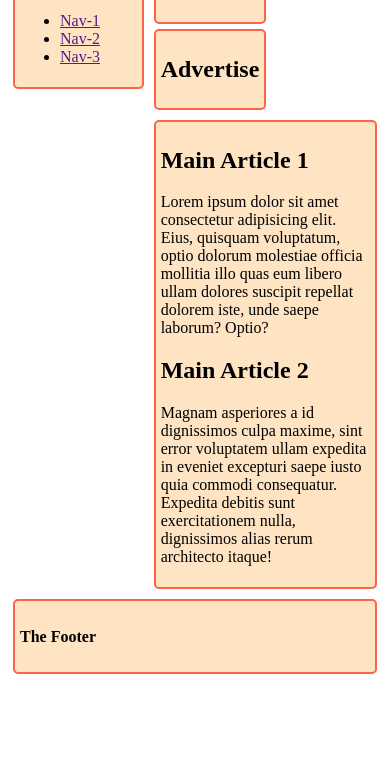
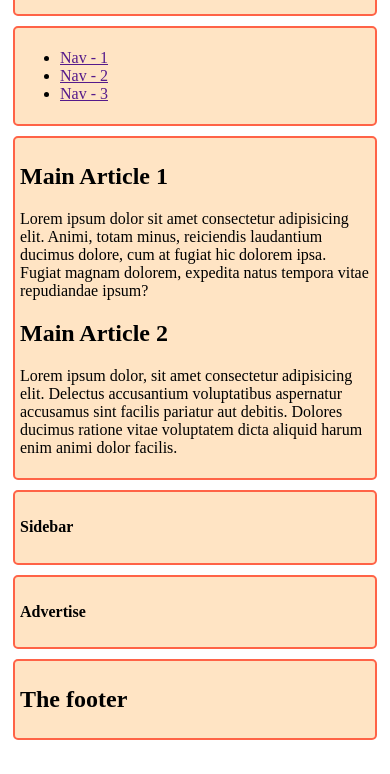
Before and after one commit to impressivecoder01/class-4-9_4-, a plain HTML site: page index.html in a window 390 px wide. Shown: the part 70-844 px from the top of the page. Drawn offline with Linux system fonts and the light colour scheme.

Commit message:
main by ph

```diff
--- a/index.html
+++ b/index.html
@@ -7,36 +7,36 @@
     <link rel="stylesheet" href="style/style.css">
 </head>
 <body class="container">
-    <header>
-        <h2 class="header"> The header</h2>
-        <nav class="nav">
-            <ul>
-            <li><a href="">Nav-1</a></li>
-            <li><a href="">Nav-2</a></li>
-            <li><a href="">Nav-3</a></li>
-            </ul>
-        </nav>
+    <header class="header">
+        <h3>The Header</h3>
     </header>
+    <nav class="nav">
+        <ul>
+            <li><a href="">Nav - 1</a></li>
+            <li><a href="">Nav - 2</a></li>
+            <li><a href="">Nav - 3</a></li>
+        </ul>
+    </nav>
     <main class="main">
         <article>
             <h2>Main Article 1</h2>
-            <p>Lorem ipsum dolor sit amet consectetur adipisicing elit. Eius, quisquam voluptatum, optio dolorum molestiae officia mollitia illo quas eum libero ullam dolores suscipit repellat dolorem iste, unde saepe laborum? Optio?</p>
+            <p>Lorem ipsum dolor sit amet consectetur adipisicing elit. Animi, totam minus, reiciendis laudantium ducimus dolore, cum at fugiat hic dolorem ipsa. Fugiat magnam dolorem, expedita natus tempora vitae repudiandae ipsum?</p>
         </article>
         <article>
             <h2>Main Article 2</h2>
-            <p>Magnam asperiores a id dignissimos culpa maxime, sint error voluptatem ullam expedita in eveniet excepturi saepe iusto quia commodi consequatur. Expedita debitis sunt exercitationem nulla, dignissimos alias rerum architecto itaque!</p>
+            <p>Lorem ipsum dolor, sit amet consectetur adipisicing elit. Delectus accusantium voluptatibus aspernatur accusamus sint facilis pariatur aut debitis. Dolores ducimus ratione vitae voluptatem dicta aliquid harum enim animi dolor facilis.</p>
         </article>
     </main>
-    <aside>
+
         <div class="sidebar">
-            <h1>Sidebar</h1>
+            <h4>Sidebar</h4>
         </div>
         <div class="advertise">
-            <h1>Advertise</h1>
+            <h4>Advertise</h4>
         </div>
-    </aside>
+
     <footer class="footer">
-        <h4>The Footer </h4>
+        <h2>The footer </h2>
     </footer>
 </body>
 </html>
--- a/style/style.css
+++ b/style/style.css
@@ -29,6 +29,33 @@
     "header header header header"
     "nav main main sidebar"
     "nav main main advertise"
-    "footer footer footer footer"
+    "footer footer  footer footer"
     ;
 }
+@media screen and (max-width: 576px){
+    .container{
+        grid-template-areas:
+        "header"
+        "nav"
+        "main"
+        "sidebar"
+        "advertise"
+        "footer"
+        ;
+    }
+
+}
+@media screen and (min-width:577px) and (max-width:992px){
+    .container{
+        grid-template-areas:
+        "header header header"
+        "nav nav nav"
+        "sidebar main main"
+
+
+        "advertise footer footer"
+
+        ;
+    }
+
+}
```
